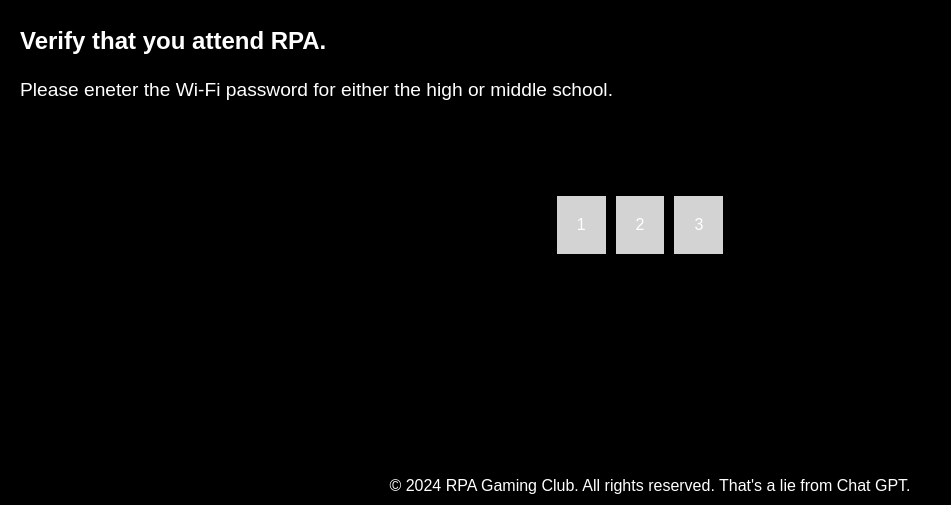
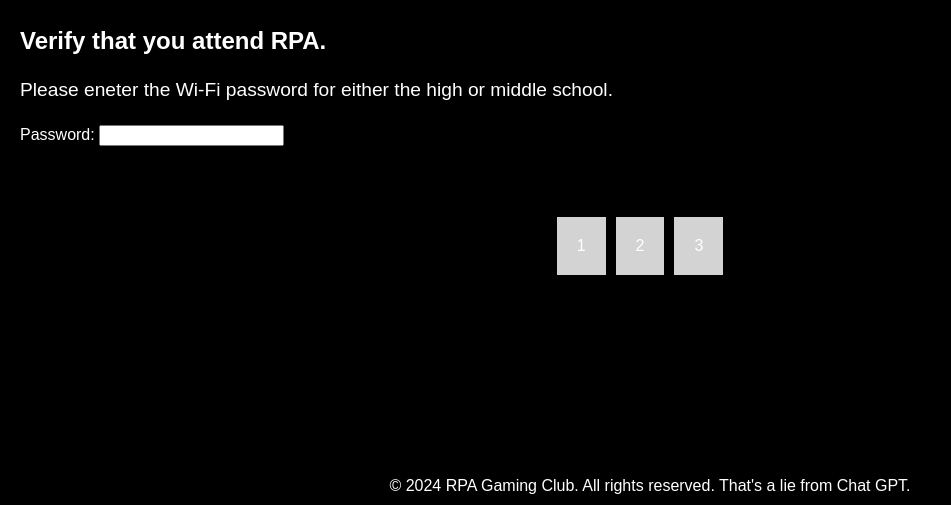
Before and after one commit to Porkchop1737/Porkchop1737.github.io, a plain HTML site: page discord.html in a window 1280 px wide. Shown: the part 295-800 px from the top of the page, without its empty margins (0-951 px from the left). Drawn offline with Linux system fonts and the light colour scheme.

Commit message:
Update discord.html

```diff
--- a/discord.html
+++ b/discord.html
@@ -54,6 +54,8 @@
 
         <h2>Verify that you attend RPA.</h2>
         <p>Please eneter the Wi-Fi password for either the high or middle school.</p>
+        <label for="pwd">Password:</label>
+<input type="cascades2017" id="pwd" name="pwd">
         <div class="flex-container">
 <div class="flex-item">1</div>
 <div class="flex-item">2</div>
```
